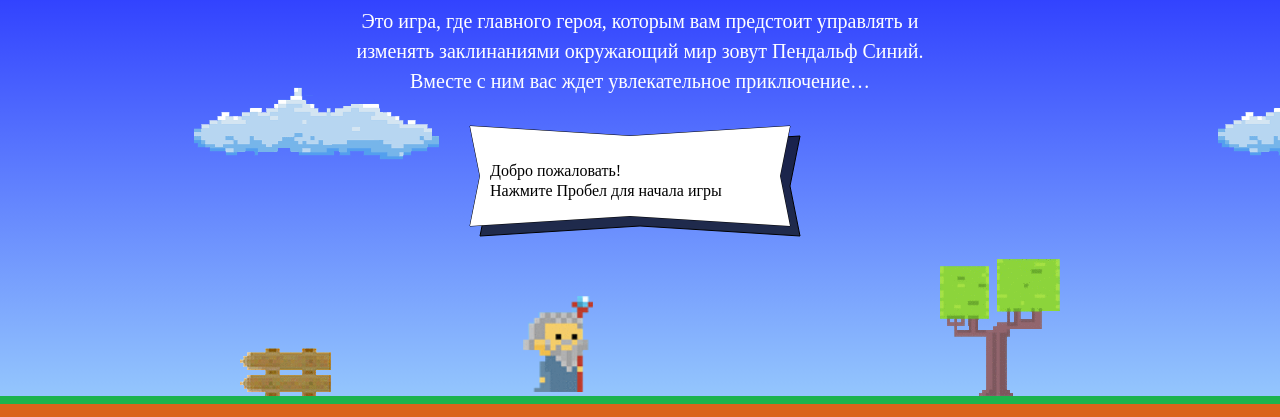
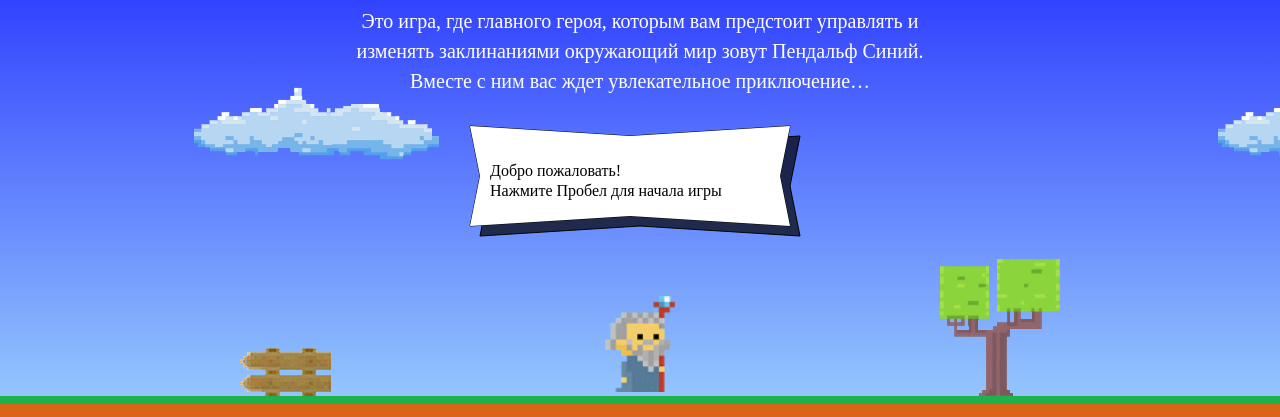
Before and after one commit to EnigmaSn/153610-code-and-magick, a website: page index.html in a window 1280 px wide. Shown: the part 203-620 px from the top of the page. Drawn offline with Linux system fonts and the light colour scheme; a web font is replaced by a local one.

Commit message:
Пендальф готов

```diff
--- a/index.html
+++ b/index.html
@@ -32,7 +32,8 @@
                                                               width="130">Сделано в HTML Academy</a>в 2017 году</p>
 </footer>
 <script>
-  var fireballSize = 120;
+  // 'use strict';
+  var fireballSize = 22;
 
   var getFireballSpeed = function(left) {
     if (left == true) {
@@ -47,9 +48,24 @@
 
   // Задайте переменной getWizardHeight функцию, которая возвращает пропорциональную высоту мага, т.е. высота мага — это пропорция 1.337 * ширина мага.
 
-  // var getWizardHeight = function() {
-  //
-  // }
+  var getWizardHeight = function() {
+    return 1.377*wizardWidth;
+  }
+
+  // Определите функцию getWizardX c одним параметром — width. Игра будет вызывать вашу функцию и передавать в неё этот параметр (который обозначает ширину игровой области). Результат, возвращаемый вашей функцией, игра будет использовать, чтобы задать положение мага по горизонтали. Напишите функцию так, чтобы центр фигурки мага находился посередине игрового поля.
+
+  function getWizardX(width) {
+    var positionWizardX = (width - wizardWidth) / 2;
+    return positionWizardX;
+  }
+
+// Определите функцию getWizardY c одним параметром — height. Игра будет вызывать вашу функцию и передавать в неё этот параметр (который обозначает высоту игровой области). Результат, возвращаемый вашей функцией, игра будет использовать, чтобы задать положение мага по вертикали. Напишите функцию так, чтобы маг появлялся на высоте две трети игрового поля от земли.
+
+function getWizardY(height) {
+  var positionWizardY = height / 3 * 2;
+  return positionWizardY;
+}
+
 </script>
 <script src="js/game.js" type="application/javascript"></script>
 
```
